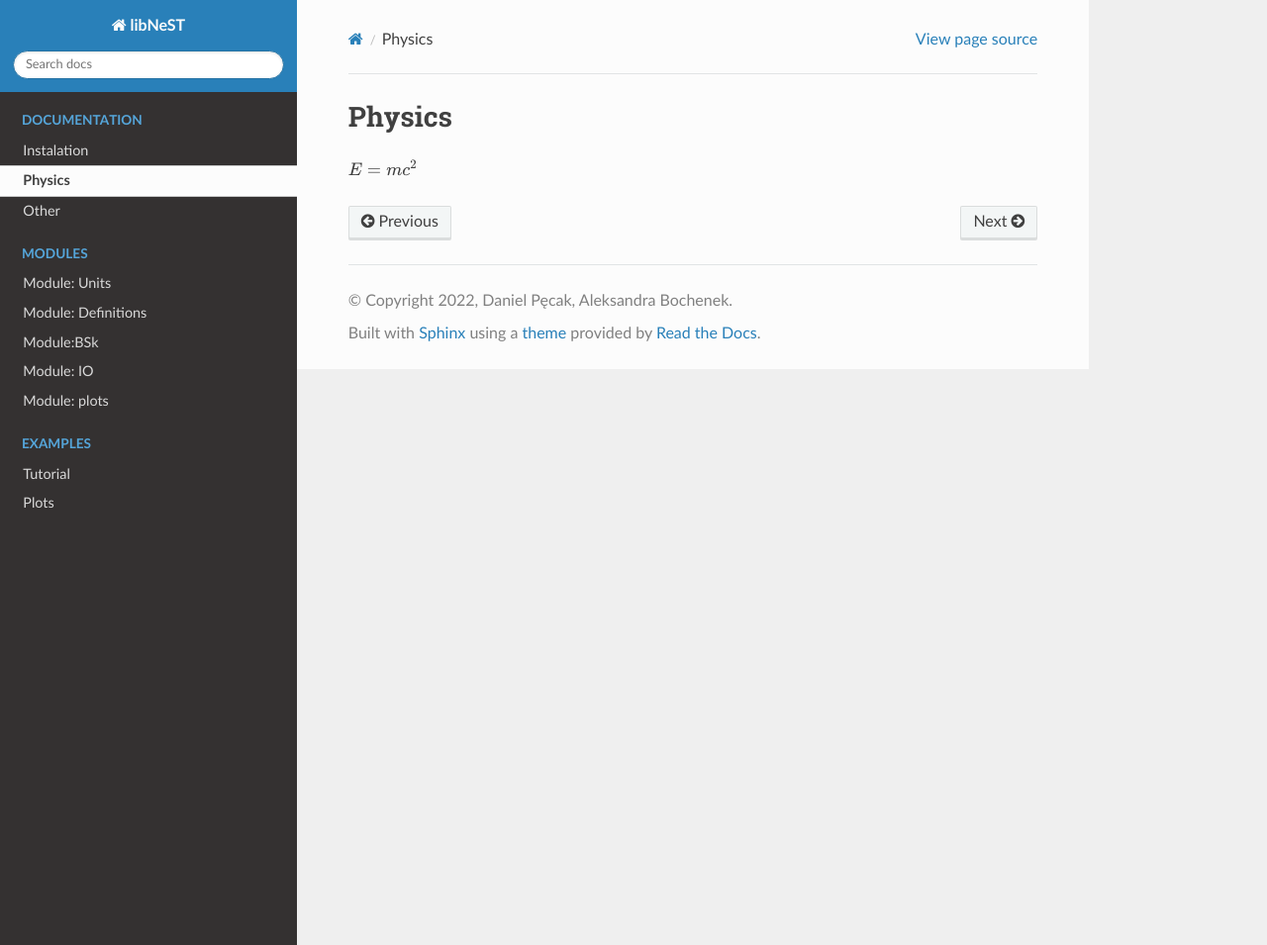
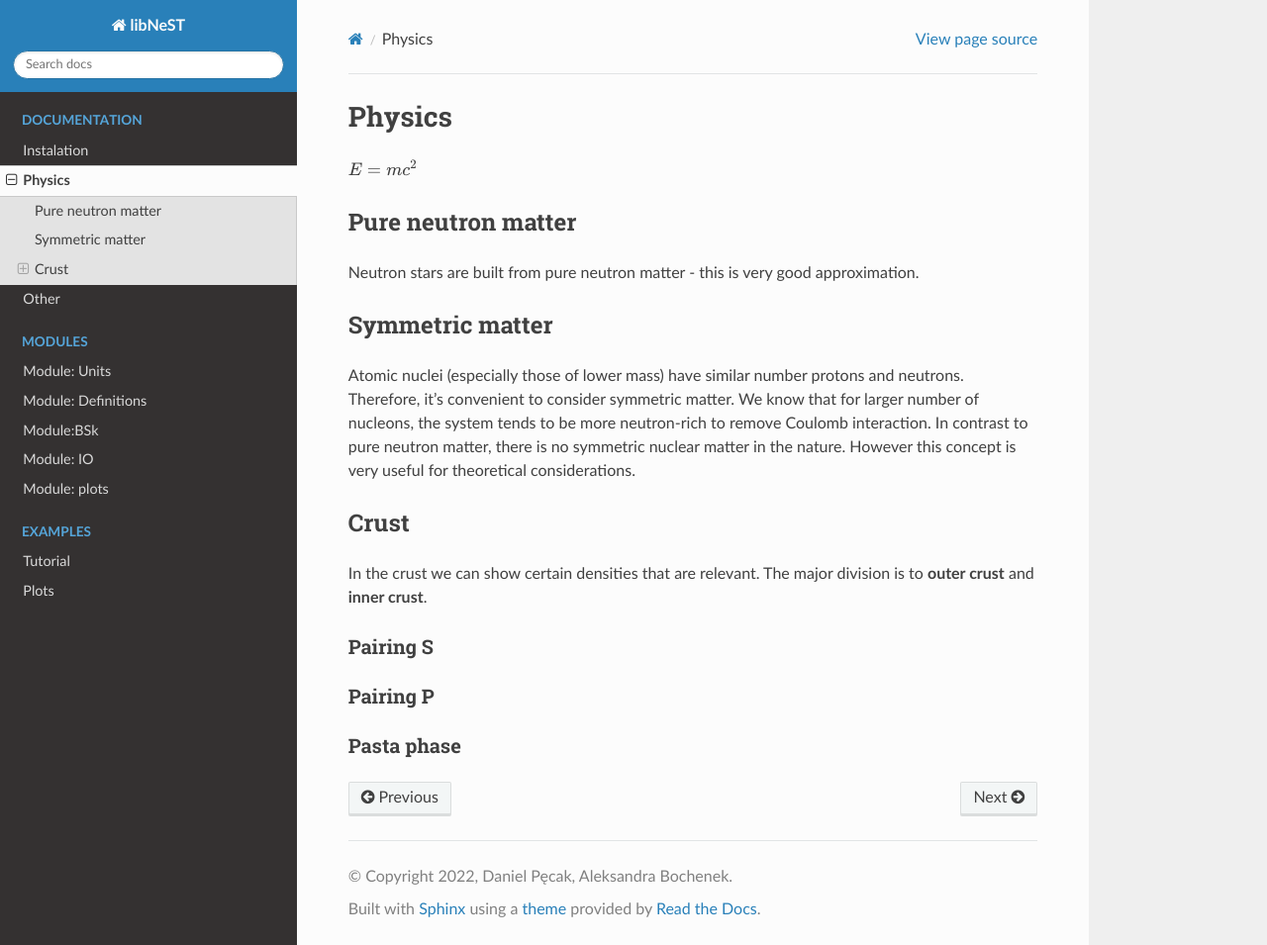
Before and after one commit to danielpecak/libnest, a Sphinx documentation site: the page built from docs/source/physics.rst, in a window 1280 px wide and 955 px high. Shown: the whole window at 99% size. Built offline with Sphinx 7.4.7 and the Read the Docs theme 2.0.0, drawn with Linux system fonts in a browser that asks for light colours; formulas are drawn with MathJax 3.

Commit message:
expanding documentation

```diff
--- a/docs/source/physics.rst
+++ b/docs/source/physics.rst
@@ -2,3 +2,34 @@ Physics
 =======
 
 :math:`E=mc^2`
+
+*******************
+Pure neutron matter
+*******************
+Neutron stars are built from pure neutron matter - this is very good approximation.
+
+
+****************
+Symmetric matter
+****************
+Atomic nuclei (especially those of lower mass) have similar number protons and neutrons.
+Therefore, it's convenient to consider symmetric matter. We know that
+for larger number of nucleons, the system tends to be more neutron-rich
+to remove Coulomb interaction. In contrast to pure neutron matter, there is no
+symmetric nuclear matter in the nature. However this concept is very useful
+for theoretical considerations.
+
+*****
+Crust
+*****
+In the crust we can show certain densities that are relevant. The major division
+is to **outer crust** and **inner crust**.
+
+Pairing S
+---------
+
+Pairing P
+---------
+
+Pasta phase
+-----------
--- a/docs/source/tutorial.rst
+++ b/docs/source/tutorial.rst
@@ -1,3 +1,5 @@
+.. _tutorial:
+
 Tutorial
 ========
 1 2 3
```
Also changed, not shown: docs/source/index.rst (+7 -2 lines), docs/source/instalation.rst (+8 -11 lines).
